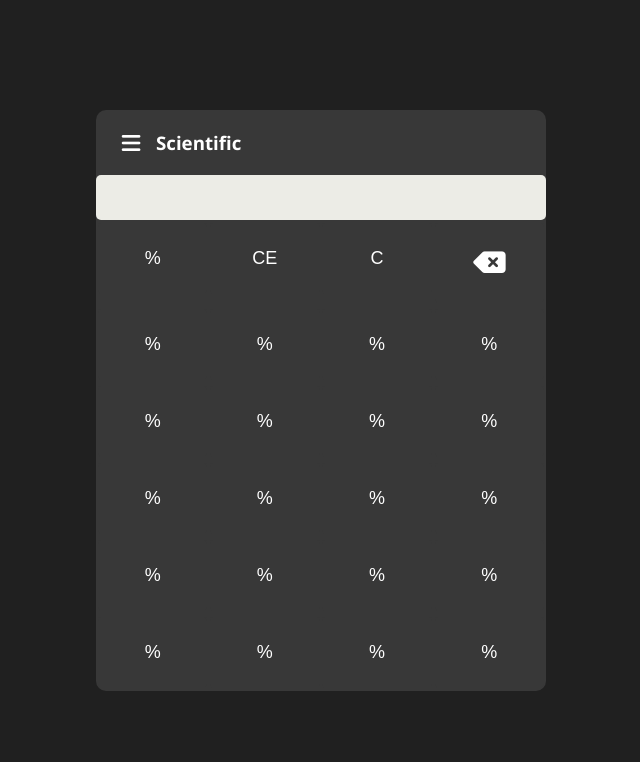
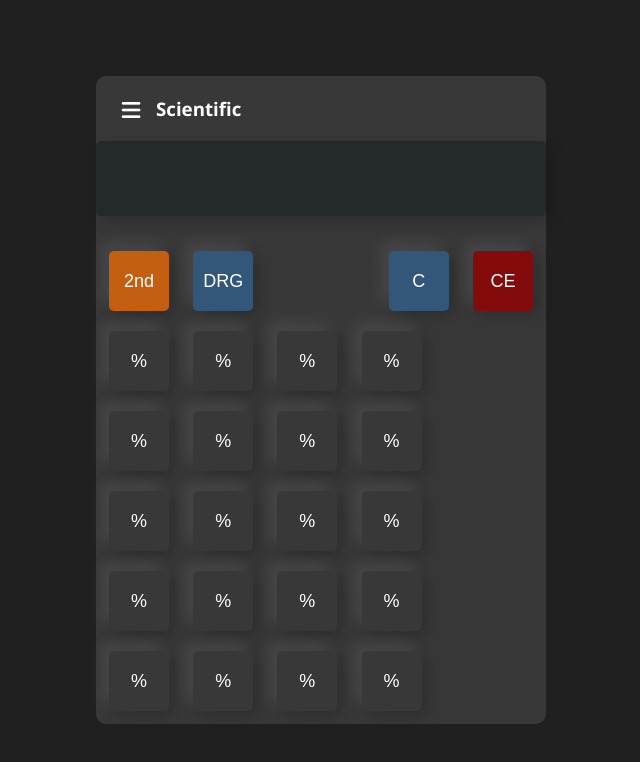
Before and after one commit to ssembatya-dennis/scientific-calculator, a plain HTML site: page index.html in a window 1280 px wide. Shown: the whole page, without its empty margins (319-959 px from the left). Drawn offline with Linux system fonts and the light colour scheme.

Commit message:
Fix(CTA): change the layout and styling for CTA btns

```diff
--- a/index.html
+++ b/index.html
@@ -34,14 +34,18 @@
         />
 
         <div class="calc__board">
-          <div class="board-btns">
-            <button class="btn calc__btn">%</button>
+          <div class="cta-btns">
+            <div class="func-btn_wrapper">
+              <button class="btn calc__btn btn-secondary">2nd</button>
 
-            <button class="btn calc__btn">CE</button>
+              <button class="btn calc__btn btn-primary">DRG</button>
+            </div>
 
-            <button class="btn calc__btn">C</button>
+            <div class="erase-btn_wrapper">
+              <button class="btn calc__btn btn-primary">C</button>
 
-            <button class="btn calc__btn icon del-icon"></button>
+              <button class="btn calc__btn btn-tertiary">CE</button>
+            </div>
           </div>
 
           <div class="board-btns">
--- a/src/css/styles.css
+++ b/src/css/styles.css
@@ -31,7 +31,7 @@ body {
 }
 
 .calc_display {
-  color: var(--dim-gray);
+  color: var(--white);
   font-weight: 600;
   font-size: 1.8rem;
   padding: 0 1.2rem;
@@ -95,11 +95,25 @@ body {
 
 .calc__btn {
   font-size: 1.8rem;
-  width: 24.5%;
-  padding: 2.6rem 3.2rem;
+  width: 6rem;
+  height: 6rem;
   border-radius: 0.5rem;
-  background-color: var(--dim-gray);
+  box-shadow: -8px -8px 15px rgba(225, 225, 255, 0.1),
+    5px 5px 15px rgba(0, 0, 0, 0.2);
   color: var(--white);
+  margin: 1rem;
+}
+
+.btn-secondary {
+  background-color: rgba(255, 111, 1, 0.705);
+}
+
+.btn-primary {
+  background-color: rgb(51, 87, 121);
+}
+
+.btn-tertiary {
+  background-color: rgba(145, 3, 3, 0.842);
 }
 
 /* Container styles */
@@ -132,25 +146,24 @@ body {
 
 .calc__screen {
   width: 100%;
-  height: 4.5rem;
+  height: 7.5rem;
   margin: 0;
   outline: 0;
   border: none;
   border-radius: 0.5rem;
-  background: rgb(236, 236, 230);
+  box-shadow: 5px 5px 15px rgba(0, 0, 0, 0.2);
+  background: rgb(36, 41, 43);
+  margin-bottom: 2.2rem;
 }
 
 .calc__board {
-  display: block;
   width: 100%;
-  height: 70%;
+  height: auto;
+  padding: 3px;
 }
 
-.board-btns {
+.cta-btns {
   display: flex;
-  width: 100%;
-  padding: 2px;
-  height: fit-content;
+  align-items: flex-start;
   justify-content: space-between;
-  align-items: flex-start;
 }
```
